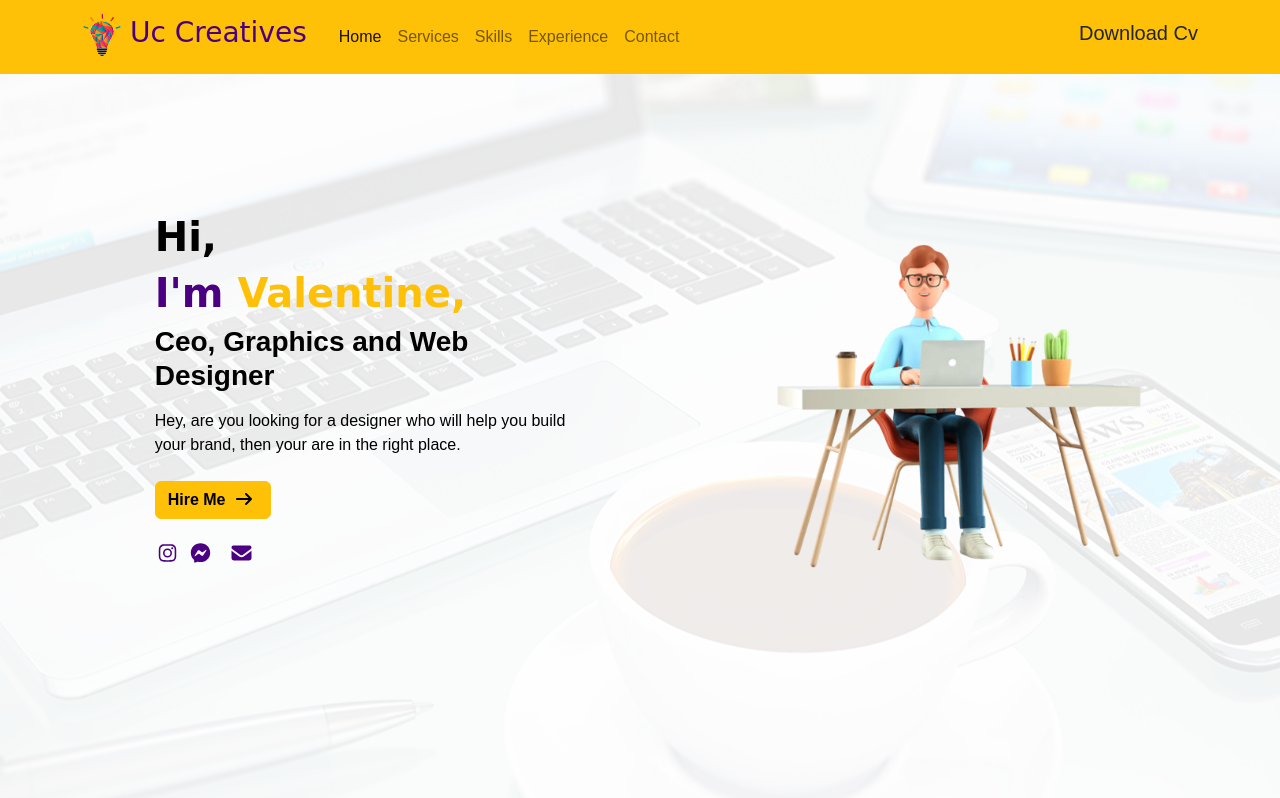
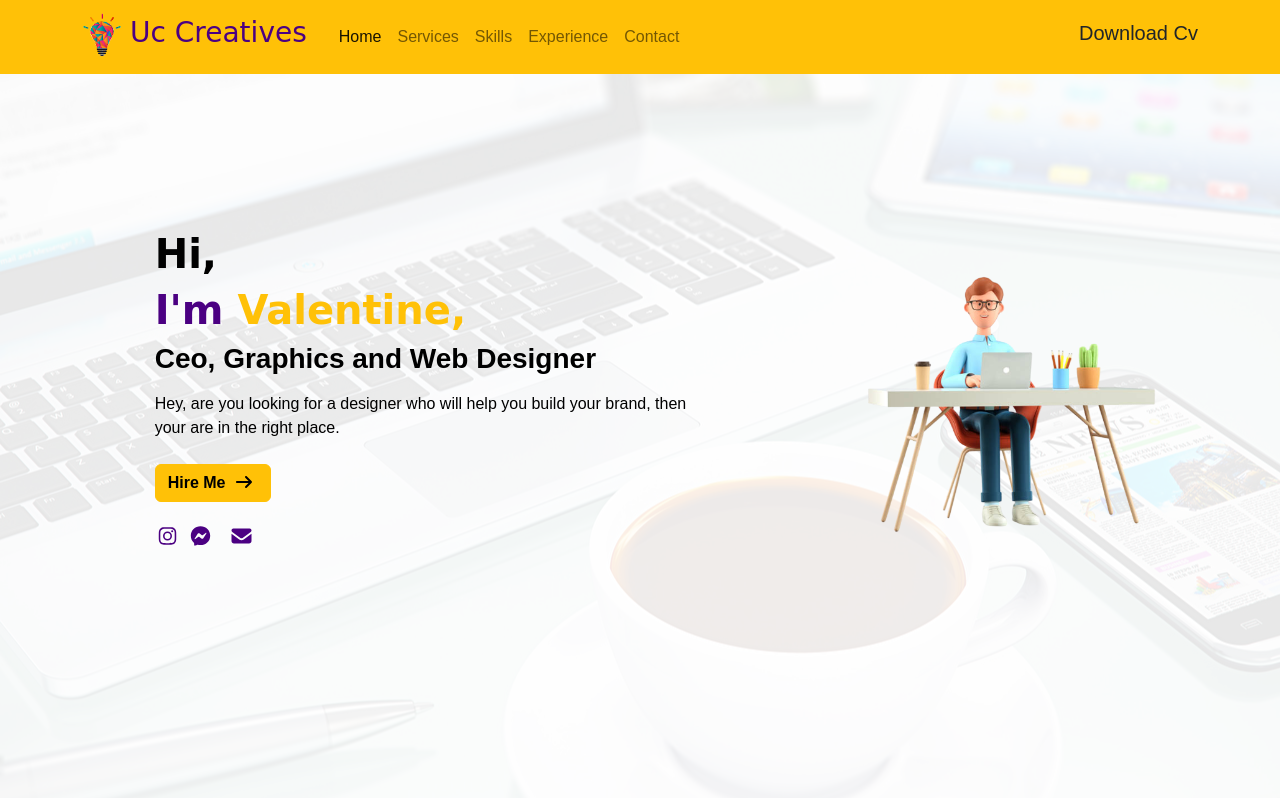
Before and after one commit to uccreative/uccreative, a plain HTML site: page index.html in a window 1280 px wide. Shown: the top 798 px of the page. Drawn offline with Linux system fonts and the light colour scheme; a web font is replaced by a local one.

Commit message:
Update index.html

```diff
--- a/index.html
+++ b/index.html
@@ -1,10 +1,11 @@
+
 <!DOCTYPE html>
 <html lang="en">
 <head>
     <meta charset="UTF-8">
     <meta http-equiv="X-UA-Compatible" content="IE=edge">
     <meta name="viewport" content="width=device-width, initial-scale=1.0">
-    <title>Learning  Boostrap </title>
+    <title>  UC CREATIVES </title>
     <link rel="stylesheet" href="./css/bootstrap.min.css">
     <link rel="stylesheet" href="./css/main.css">
 </head>
@@ -65,7 +66,7 @@
                 <div class="overlay"></div>
 
                 <!-- first colunm -->
-                <div class="col-5 index align-self-center mx-5 px-5">
+                <div class="col-12 col-sm-6 index align-self-center mx-5 px-5">
                     <h1 class="text-black fontbold "> <strong> Hi,</strong></h1>
                     <h1 class="text-black fontbold"> <strong> <span class="indigo"> I'm </span> <span class="text-warning">Valentine,</span></strong></h1>
                     <h3 class="Display-4 strong"><strong>Ceo, Graphics and Web Designer</strong> </h3>
@@ -86,7 +87,7 @@
                 <!-- end of first colunm -->
 
                 <!-- second colunm -->
-                <div class="col-5 index">
+                <div class="col-12 col-sm-4 index">
                     <div class=" cartoonimg"></div>
                 </div>
                  <!-- End of second colunm -->
```
